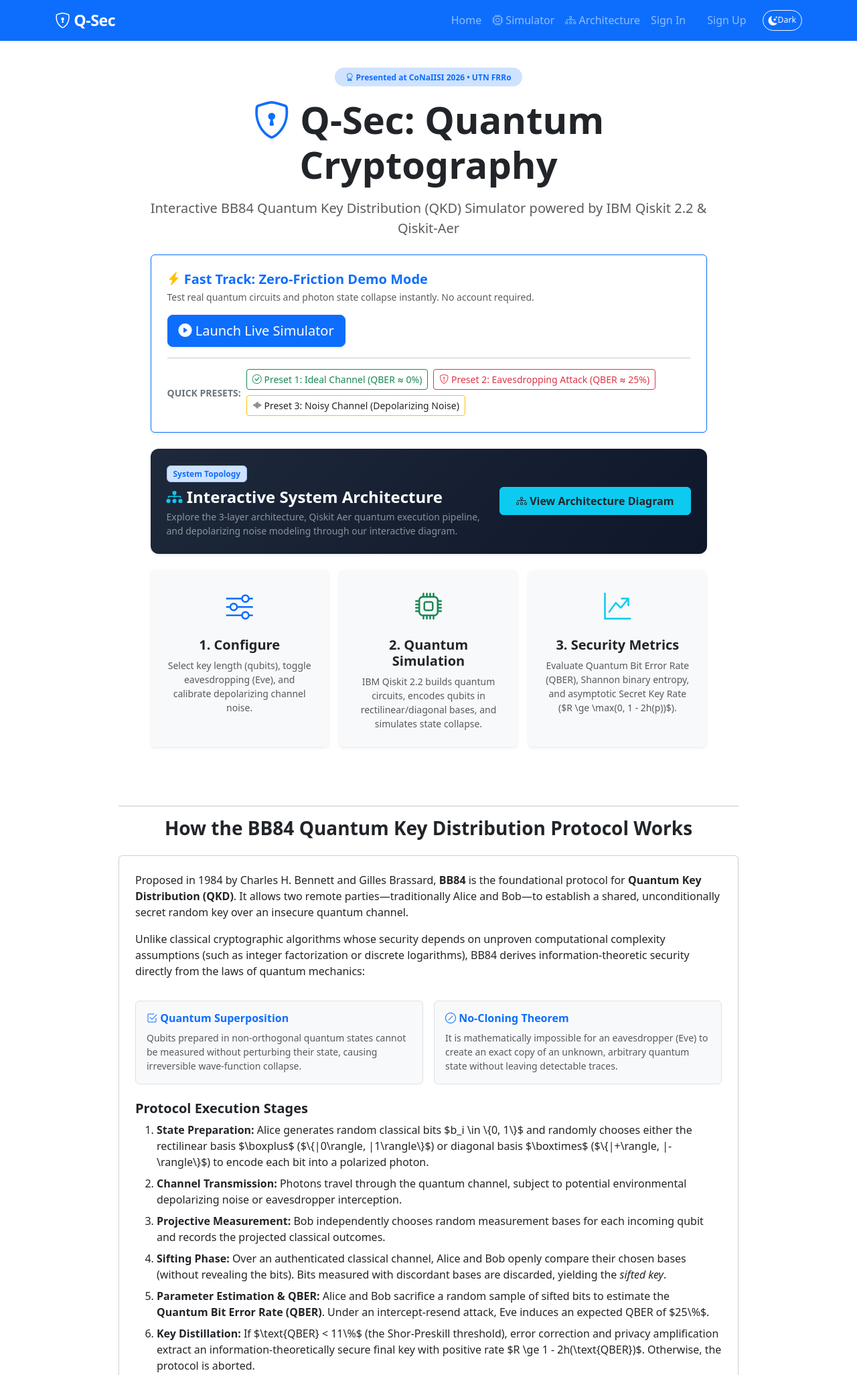
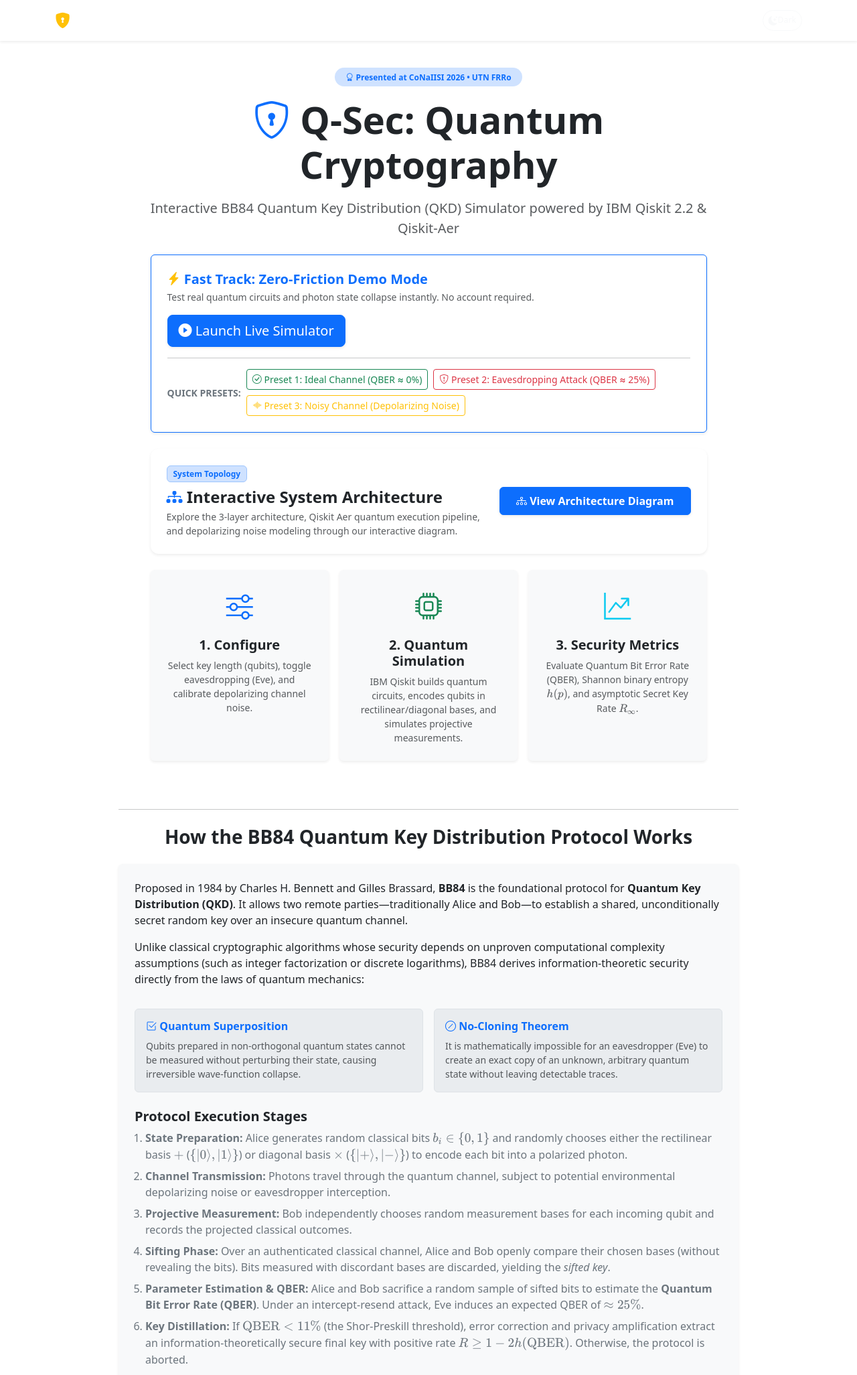
Before and after one commit to SrNanu/Q-sec, a Flask app: page / in a window 1280 px wide. Shown: the top 2053 px of the page at 67% size. Run offline with Flask 3, Linux system fonts and the light colour scheme.

Commit message:
style(ui): polish visual contrast, KaTeX rendering, and theme adaptations

```diff
--- a/views/templates/architecture.html
+++ b/views/templates/architecture.html
@@ -50,7 +50,7 @@
                 src="{{ url_for('architecture_diagram') }}"
                 title="Q-Sec Architecture Diagram"
                 width="100%"
-                style="height: 75vh; min-height: 650px; border: none; display: block;"
+                style="height: 82vh; min-height: 840px; border: none; display: block;"
                 loading="lazy">
             </iframe>
         </div>
--- a/views/templates/base.html
+++ b/views/templates/base.html
@@ -5,10 +5,20 @@
     <meta name="viewport" content="width=device-width, initial-scale=1.0">
     <title>{% block title %}Q-Sec{% endblock %} - BB84 Quantum Key Distribution Simulator</title>
 
+    <!-- Google Fonts -->
+    <link rel="preconnect" href="https://fonts.googleapis.com">
+    <link rel="preconnect" href="https://fonts.gstatic.com" crossorigin>
+    <link href="https://fonts.googleapis.com/css2?family=Inter:wght@300;400;500;600;700;800&family=JetBrains+Mono:wght@400;500;600&display=swap" rel="stylesheet">
+
     <!-- Bootstrap 5 CSS -->
     <link href="https://cdn.jsdelivr.net/npm/bootstrap@5.3.0/dist/css/bootstrap.min.css" rel="stylesheet">
     <!-- Bootstrap Icons -->
     <link rel="stylesheet" href="https://cdn.jsdelivr.net/npm/bootstrap-icons@1.10.0/font/bootstrap-icons.css">
+    <!-- KaTeX for Quantum Math Formulas -->
+    <link rel="stylesheet" href="https://cdn.jsdelivr.net/npm/katex@0.16.9/dist/katex.min.css">
+    <script defer src="https://cdn.jsdelivr.net/npm/katex@0.16.9/dist/katex.min.js"></script>
+    <script defer src="https://cdn.jsdelivr.net/npm/katex@0.16.9/dist/contrib/auto-render.min.js" onload="renderMathInElement(document.body, {delimiters: [{left: '$$', right: '$$', display: true}, {left: '$', right: '$', display: false}]});"></script>
+
     <!-- Custom CSS -->
     <link rel="stylesheet" href="{{ url_for('static', filename='css/style.css') }}">
 
@@ -27,26 +37,29 @@
 </head>
 <body>
     <!-- Navbar -->
-    <nav class="navbar navbar-expand-lg navbar-dark bg-primary shadow-sm">
+    <nav class="navbar navbar-expand-lg navbar-dark qsec-navbar shadow-sm sticky-top">
         <div class="container">
-            <a class="navbar-brand fw-bold" href="{{ url_for('home') }}">
-                <i class="bi bi-shield-lock"></i> Q-Sec
+            <a class="navbar-brand fw-bold d-flex align-items-center gap-2" href="{{ url_for('home') }}">
+                <span class="brand-icon"><i class="bi bi-shield-lock-fill text-warning"></i></span>
+                <span class="brand-text">Q-Sec</span>
             </a>
-            <button class="navbar-toggler" type="button" data-bs-toggle="collapse" data-bs-target="#navbarNav">
+            <button class="navbar-toggler border-0 shadow-none" type="button" data-bs-toggle="collapse" data-bs-target="#navbarNav">
                 <span class="navbar-toggler-icon"></span>
             </button>
             <div class="collapse navbar-collapse" id="navbarNav">
-                <ul class="navbar-nav ms-auto align-items-center">
+                <ul class="navbar-nav ms-auto align-items-center gap-1">
                     <li class="nav-item">
-                        <a class="nav-link" href="{{ url_for('home') }}">Home</a>
+                        <a class="nav-link px-3 {% if request.endpoint == 'home' %}active{% endif %}" href="{{ url_for('home') }}">
+                            <i class="bi bi-house-door"></i> Home
+                        </a>
                     </li>
                     <li class="nav-item">
-                        <a class="nav-link" href="{{ url_for('simulator') }}">
+                        <a class="nav-link px-3 {% if request.endpoint in ['simulator', 'animation'] %}active{% endif %}" href="{{ url_for('simulator') }}">
                             <i class="bi bi-cpu"></i> Simulator
                         </a>
                     </li>
                     <li class="nav-item">
-                        <a class="nav-link" href="{{ url_for('architecture') }}">
+                        <a class="nav-link px-3 {% if request.endpoint in ['architecture', 'architecture_diagram'] %}active{% endif %}" href="{{ url_for('architecture') }}">
                             <i class="bi bi-diagram-3"></i> Architecture
                         </a>
                     </li>
--- a/views/templates/index.html
+++ b/views/templates/index.html
@@ -49,7 +49,7 @@
               <a href="{{ url_for('animation', key_length=20, has_eve=1, noise_rate=0.0) }}" class="btn btn-sm btn-outline-danger">
                 <i class="bi bi-shield-exclamation"></i> Preset 2: Eavesdropping Attack (QBER &approx; 25%)
               </a>
-              <a href="{{ url_for('animation', key_length=20, has_eve=0, noise_rate=0.15) }}" class="btn btn-sm btn-outline-warning text-dark">
+              <a href="{{ url_for('animation', key_length=20, has_eve=0, noise_rate=0.15) }}" class="btn btn-sm btn-outline-warning">
                 <i class="bi bi-soundwave"></i> Preset 3: Noisy Channel (Depolarizing Noise)
               </a>
             </div>
@@ -59,17 +59,17 @@
     </div>
 
     <!-- Architecture Showcase Card -->
-    <div class="card border-0 shadow-sm mb-4" style="background: linear-gradient(135deg, #1e293b 0%, #0f172a 100%); color: white; border-radius: 12px;">
+    <div class="card border-0 shadow-sm mb-4 architecture-showcase-card" style="border-radius: 12px;">
       <div class="card-body p-4 d-flex flex-column flex-lg-row align-items-lg-center justify-content-between gap-3 text-start">
         <div>
           <div class="badge bg-primary-subtle text-primary border border-primary-subtle mb-2">System Topology</div>
-          <h4 class="fw-bold mb-1"><i class="bi bi-diagram-3-fill text-info"></i> Interactive System Architecture</h4>
-          <p class="text-white-50 small mb-0">
+          <h4 class="fw-bold mb-1"><i class="bi bi-diagram-3-fill text-primary"></i> Interactive System Architecture</h4>
+          <p class="text-muted small mb-0">
             Explore the 3-layer architecture, Qiskit Aer quantum execution pipeline, and depolarizing noise modeling through our interactive diagram.
           </p>
         </div>
         <div>
-          <a href="{{ url_for('architecture') }}" class="btn btn-info text-dark fw-bold px-4 py-2 shadow-sm text-nowrap">
+          <a href="{{ url_for('architecture') }}" class="btn btn-primary fw-semibold px-4 py-2 shadow-sm text-nowrap">
             <i class="bi bi-diagram-3"></i> View Architecture Diagram
           </a>
         </div>
@@ -79,7 +79,7 @@
     <!-- Core Features Summary -->
     <div class="row g-3 mb-4">
       <div class="col-md-4">
-        <div class="card h-100 shadow-sm border-0 bg-light">
+        <div class="card h-100 shadow-sm border-0 bg-body-tertiary">
           <div class="card-body text-center p-4">
             <i class="bi bi-sliders text-primary fs-1"></i>
             <h5 class="card-title mt-3 fw-bold">1. Configure</h5>
@@ -90,23 +90,23 @@
         </div>
       </div>
       <div class="col-md-4">
-        <div class="card h-100 shadow-sm border-0 bg-light">
+        <div class="card h-100 shadow-sm border-0 bg-body-tertiary">
           <div class="card-body text-center p-4">
             <i class="bi bi-cpu text-success fs-1"></i>
             <h5 class="card-title mt-3 fw-bold">2. Quantum Simulation</h5>
             <p class="card-text text-muted small">
-              IBM Qiskit 2.2 builds quantum circuits, encodes qubits in rectilinear/diagonal bases, and simulates state collapse.
+              IBM Qiskit builds quantum circuits, encodes qubits in rectilinear/diagonal bases, and simulates projective measurements.
             </p>
           </div>
         </div>
       </div>
       <div class="col-md-4">
-        <div class="card h-100 shadow-sm border-0 bg-light">
+        <div class="card h-100 shadow-sm border-0 bg-body-tertiary">
           <div class="card-body text-center p-4">
             <i class="bi bi-graph-up-arrow text-info fs-1"></i>
             <h5 class="card-title mt-3 fw-bold">3. Security Metrics</h5>
             <p class="card-text text-muted small">
-              Evaluate Quantum Bit Error Rate (QBER), Shannon binary entropy, and asymptotic Secret Key Rate ($R \ge \max(0, 1 - 2h(p))$).
+              Evaluate Quantum Bit Error Rate (QBER), Shannon binary entropy $h(p)$, and asymptotic Secret Key Rate $R_\infty$.
             </p>
           </div>
         </div>
@@ -115,10 +115,10 @@
 
     {% if current_user.is_authenticated %}
     <div class="d-grid gap-2 d-md-block">
-      <a href="{{ url_for('simulator') }}" class="btn btn-primary btn-lg">
+      <a href="{{ url_for('simulator') }}" class="btn btn-primary btn-lg shadow-sm">
         <i class="bi bi-play-circle"></i> Open Simulator
       </a>
-      <a href="{{ url_for('dashboard') }}" class="btn btn-outline-primary btn-lg">
+      <a href="{{ url_for('dashboard') }}" class="btn btn-outline-primary btn-lg shadow-sm">
         <i class="bi bi-speedometer2"></i> My Dashboard
       </a>
     </div>
@@ -126,12 +126,12 @@
   </div>
 </div>
 
-<div class="row mt-5">
+<div class="row mt-4">
   <div class="col-lg-10 mx-auto">
-    <hr />
+    <hr class="opacity-25 my-4" />
     <h3 class="text-center mb-4 fw-bold">How the BB84 Quantum Key Distribution Protocol Works</h3>
 
-    <div class="card shadow-sm mb-4">
+    <div class="card shadow-sm border-0 mb-4 bg-body-tertiary">
       <div class="card-body p-4">
         <p>
           Proposed in 1984 by Charles H. Bennett and Gilles Brassard, <strong>BB84</strong> is the foundational protocol for
@@ -147,7 +147,7 @@
 
         <div class="row g-3 my-2">
           <div class="col-md-6">
-            <div class="p-3 border rounded bg-light h-100">
+            <div class="p-3 border rounded bg-body-secondary h-100">
               <h6 class="fw-bold text-primary"><i class="bi bi-check2-square"></i> Quantum Superposition</h6>
               <p class="small text-muted mb-0">
                 Qubits prepared in non-orthogonal quantum states cannot be measured without perturbing their state,
@@ -156,7 +156,7 @@
             </div>
           </div>
           <div class="col-md-6">
-            <div class="p-3 border rounded bg-light h-100">
+            <div class="p-3 border rounded bg-body-secondary h-100">
               <h6 class="fw-bold text-primary"><i class="bi bi-slash-circle"></i> No-Cloning Theorem</h6>
               <p class="small text-muted mb-0">
                 It is mathematically impossible for an eavesdropper (Eve) to create an exact copy of an unknown, arbitrary
@@ -167,10 +167,10 @@
         </div>
 
         <h5 class="mt-4 fw-bold">Protocol Execution Stages</h5>
-        <ol class="mb-0">
+        <ol class="mb-0 ps-3 text-secondary">
           <li class="mb-2">
             <strong>State Preparation:</strong> Alice generates random classical bits $b_i \in \{0, 1\}$ and randomly chooses
-            either the rectilinear basis $\boxplus$ ($\{|0\rangle, |1\rangle\}$) or diagonal basis $\boxtimes$ ($\{|+\rangle, |-\rangle\}$)
+            either the rectilinear basis $+$ ($\{|0\rangle, |1\rangle\}$) or diagonal basis $\times$ ($\{|+\rangle, |-\rangle\}$)
             to encode each bit into a polarized photon.
           </li>
           <li class="mb-2">
@@ -187,7 +187,7 @@
           </li>
           <li class="mb-2">
             <strong>Parameter Estimation & QBER:</strong> Alice and Bob sacrifice a random sample of sifted bits to estimate the
-            <strong>Quantum Bit Error Rate (QBER)</strong>. Under an intercept-resend attack, Eve induces an expected QBER of $25\%$.
+            <strong>Quantum Bit Error Rate (QBER)</strong>. Under an intercept-resend attack, Eve induces an expected QBER of $\approx 25\%$.
           </li>
           <li>
             <strong>Key Distillation:</strong> If $\text{QBER} < 11\%$ (the Shor-Preskill threshold), error correction and privacy
@@ -197,21 +197,21 @@
         </ol>
       </div>
     </div>
+
+    <!-- Explanatory Video Section (Contained) -->
+    <div class="card shadow-sm border-0 mb-4 overflow-hidden">
+      <div class="card-header bg-body-tertiary border-bottom py-3 px-4">
+        <h6 class="fw-bold mb-0">
+          <i class="bi bi-play-btn-fill text-danger me-2"></i> Tutorial: Understanding BB84 Quantum Key Distribution
+        </h6>
       </div>
-</div>
-
-<!-- Embedded Explanatory Video -->
-<div class="card shadow-sm mb-4">
-  <div class="card-body p-3">
+      <div class="card-body p-0">
         <div class="ratio ratio-16x9">
           <iframe
-        width="560"
-        height="315"
-        src="https://www.youtube.com/embed/7R7dnT2043M?si=63FiQFKD2lykFMWu"
+            src="https://www.youtube-nocookie.com/embed/7R7dnT2043M"
             title="BB84 Quantum Key Distribution Tutorial"
-        frameborder="0"
+            loading="lazy"
             allow="accelerometer; autoplay; clipboard-write; encrypted-media; gyroscope; picture-in-picture; web-share"
-        referrerpolicy="strict-origin-when-cross-origin"
             allowfullscreen>
           </iframe>
         </div>
@@ -219,32 +219,28 @@
     </div>
 
     <!-- Architectural Highlights -->
-<div class="row mt-4">
-  <div class="col-lg-10 mx-auto">
-    <hr />
-    <h3 class="text-center mb-4 fw-bold">Platform Capabilities</h3>
-    <div class="row g-4">
+    <div class="row g-4 mb-4">
       <div class="col-md-6">
-        <div class="card h-100 shadow-sm border-0">
+        <div class="card h-100 shadow-sm border-0 bg-body-tertiary">
           <div class="card-body">
             <h5 class="card-title fw-bold">
               <i class="bi bi-shield-check text-success"></i> Realistic Quantum Noise Modeling
             </h5>
-            <p class="card-text text-muted">
-              Simulates environmental decoherence using Qiskit Aer depolarizing error channels ($\mathcal{E}(\rho) = (1-p)\rho + \frac{p}{3}\sum \sigma_i \rho \sigma_i$),
+            <p class="card-text text-muted small">
+              Simulates environmental decoherence using Qiskit Aer depolarizing error channels $\mathcal{E}(\rho) = (1-p)\rho + \frac{p}{3}\sum_{i=x,y,z} \sigma_i \rho \sigma_i$,
               differentiating between natural channel degradation and active malicious interception.
             </p>
           </div>
         </div>
       </div>
       <div class="col-md-6">
-        <div class="card h-100 shadow-sm border-0">
+        <div class="card h-100 shadow-sm border-0 bg-body-tertiary">
           <div class="card-body">
             <h5 class="card-title fw-bold">
               <i class="bi bi-bar-chart-line text-primary"></i> Information-Theoretic Security Metrics
             </h5>
-            <p class="card-text text-muted">
-              Computes Shannon binary entropy $h(p)$ and asymptotic secret key rate bounds $R$, verifying whether distilled cryptographic keys can survive one-way classical post-processing.
+            <p class="card-text text-muted small">
+              Computes Shannon binary entropy $h(p) = -p\log_2(p) - (1-p)\log_2(1-p)$ and asymptotic secret key rate bounds $R_\infty$, verifying whether distilled cryptographic keys can survive classical post-processing.
             </p>
           </div>
         </div>
```
Also changed, not shown: views/templates/bb84_animation.html (+4 -4 lines), views/templates/simulator.html (+6 -6 lines). Lines whose indentation alone changed are shown as unchanged.
